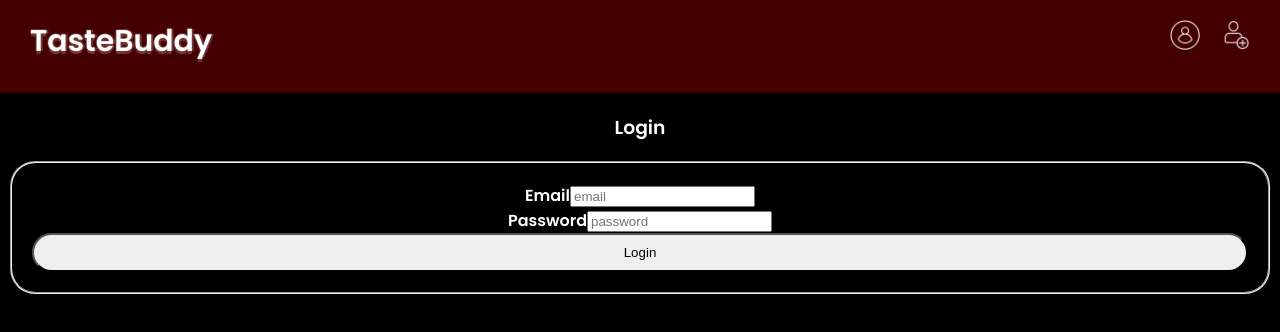
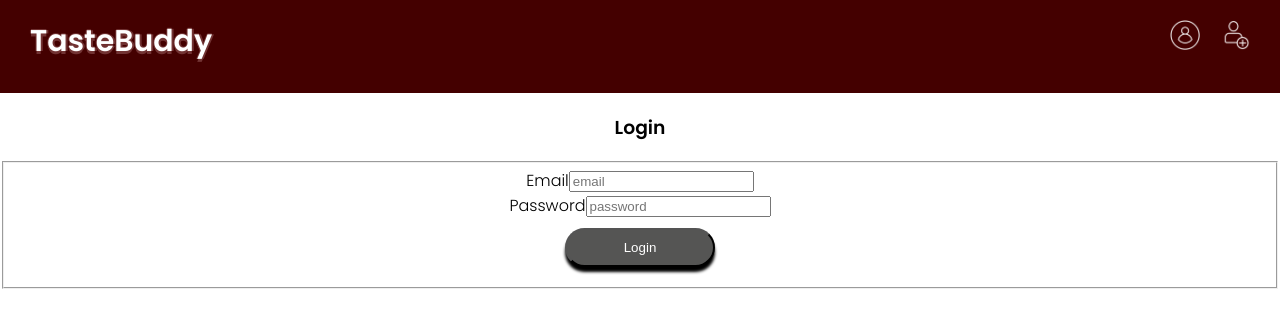
Before and after one commit to mariatorrentedev/taste-buddy-client, a React (Create React App) app: page /login in a window 1280 px wide. Shown: the top 332 px of the page. Built offline with nearby package versions, Linux system fonts and the light colour scheme.

Commit message:
giving it some flair to my tbclient/App in its own box

```diff
--- /dev/null
+++ b/src/App/App.css
@@ -0,0 +1,37 @@
+.tasting-item {
+  list-style: none;
+}
+.unexpanded,
+button {
+  background-color: rgb(68, 0, 0);
+  box-shadow: 0 5px 3px black;
+  color: white;
+  border-radius: 25px;
+  cursor: pointer;
+}
+.unexpanded:hover {
+  background-color: brown;
+  text-shadow: -1px 0 #723333, 0 2px#723333, 2px 0#723333, 0 -1px#723333;
+}
+.tasting-item-buttons {
+  padding: 20px;
+  display: flex;
+  justify-content: center;
+}
+button {
+  background-color: rgb(85, 85, 84);
+  width: 150px;
+  margin: 10px;
+}
+
+button:hover {
+  background-color: black;
+}
+
+.input-search,
+.varietal-filter,
+.vintage-filter,
+.score-filter {
+  justify-content: center;
+  margin-bottom: 20px;
+}
--- a/src/App.js
+++ b/src/App/App.js
@@ -1,18 +1,18 @@
 import React, { Component } from "react";
 import { Route } from "react-router-dom";
-import config from "./config";
-import Nav from "./Components/Nav/Nav";
-import Login from "./Components/Login/Login";
-import Signup from "./Components/Singup/Signup";
-import LandingPage from "./Components/LandingPage/LadingPage";
-import AddTasting from "./Components/AddTasting/AddTasting";
-import Home from "./Components/Home/Home";
-import Dashboard from "./Components/Dashboard/Dashboard";
-import TastingList from "./Components/TastingList/TastingList";
-import Context from "./Context";
-import EditTasting from "./Components/EditTasting/EditTasting";
-import PrivateRoute from "./Utils/PrivateRoute";
-import tokenService from "./services/token-service";
+import config from "../config";
+import Nav from "../Components/Nav/Nav";
+import Login from "../Components/Login/Login";
+import Signup from "../Components/Singup/Signup";
+import LandingPage from "../Components/LandingPage/LadingPage";
+import AddTasting from "../Components/AddTasting/AddTasting";
+import Home from "../Components/Home/Home";
+import Dashboard from "../Components/Dashboard/Dashboard";
+import TastingList from "../Components/TastingList/TastingList";
+import Context from "../Context";
+import EditTasting from "../Components/EditTasting/EditTasting";
+import PrivateRoute from "../Utils/PrivateRoute";
+import tokenService from "../services/token-service";
 
 class App extends Component {
   state = {
@@ -23,11 +23,6 @@ class App extends Component {
       this.setState({
         tastings,
         error: null,
-      });
-    },
-    deleteTasting: (id) => {
-      this.setState({
-        tastings: this.state.tastings.filter((tasting) => tasting.id !== id),
       });
     },
     addTasting: (newTasting) => {
@@ -43,6 +38,11 @@ class App extends Component {
           }
           return t;
         }),
+      });
+    },
+    deleteTasting: (id) => {
+      this.setState({
+        tastings: this.state.tastings.filter((tasting) => tasting.id !== id),
       });
     },
     getTastings: () => {
--- a/src/Components/AddTasting/AddTasting.css
+++ /dev/null
@@ -1,32 +0,0 @@
-body {
-  color: white;
-  background-color: black;
-}
-
-fieldset {
-  border-radius: 25px;
-  padding: 20px;
-  margin: 10px;
-}
-legend {
-  font-size: 20px;
-  font-weight: bolder;
-}
-
-input[type="text"],
-input[type="number"],
-select,
-option,
-textarea {
-  border-radius: 20px;
-  color: black;
-  width: 100%;
-  padding: 1%;
-  text-align: center;
-}
-label {
-  font-weight: bolder;
-}
-button {
-  width: 100%;
-}
--- a/src/Components/AddTasting/AddTasting.js
+++ b/src/Components/AddTasting/AddTasting.js
@@ -2,7 +2,6 @@ import React, { Component } from "react";
 import config from "../../config";
 import Context from "../../Context";
 import tokenService from "../../services/token-service";
-import "./AddTasting.css";
 
 class AddTasting extends Component {
   static contextType = Context;
@@ -746,7 +745,7 @@ class AddTasting extends Component {
               id="comments"
               name="comments"
               rows="5"
-              cols="70"
+              cols="50"
               onChange={(e) => this.handleChange(e)}
               placeholder="Spectacular wine from Salta. Deep red. Complex, red and ripe fruits..."
             ></textarea>
@@ -764,12 +763,10 @@ class AddTasting extends Component {
                 <option value="100">100</option>
               </select>
             </div>
-            <div>
-              <a type="click" onClick={this.handleClickCancel}>
-                X
-              </a>
-            </div>
           </fieldset>
+          <button type="submit" onClick={this.handleClickCancel}>
+            Cancel
+          </button>
           <button type="submit">Add Tasting</button>
         </form>
       </div>
--- a/src/Components/EditTasting/EditTasting.js
+++ b/src/Components/EditTasting/EditTasting.js
@@ -851,7 +851,7 @@ class EditTasting extends Component {
               id="comments"
               name="comments"
               rows="5"
-              cols="70"
+              cols="50"
               value={newTasting.comments}
               onChange={(e) => this.handleChange(e)}
               placeholder="Spectacular wine from Salta. Deep red. Complex, red and ripe fruits..."
--- a/src/Components/TastingItem/TastingItem.js
+++ b/src/Components/TastingItem/TastingItem.js
@@ -2,6 +2,7 @@ import React, { Component } from "react";
 import { Link } from "react-router-dom";
 import Context from "../../Context";
 import DeleteButton from "../DeleteButton/DeleteButton";
+import "../../App/App.css";
 
 export default class TastingItem extends Component {
   static contextType = Context;
@@ -55,12 +56,14 @@ export default class TastingItem extends Component {
     return (
       <li className="tasting-item" key={this.props.id}>
         <div
-          className="tasting-item-content"
+          className="tastinng-item-content"
           onClick={() => this.setState({ opened: !this.state.opened })}
         >
+          <section className="unexpanded">
             <h2 className="winename">
               {winename} - {score}
             </h2>
+          </section>
           {this.state.opened && (
             <section className="tasting-item-expanded">
               <div className="wine-profile">
@@ -111,9 +114,6 @@ export default class TastingItem extends Component {
                 <p>{comments}</p>
                 <p>{score}</p>
               </div>
-            </section>
-          )}
-        </div>
               <div className="tasting-item-buttons">
                 <Link to={`/edittasting/${this.props.id}`}>
                   <button className="edit-tasting">Edit</button>
@@ -124,6 +124,9 @@ export default class TastingItem extends Component {
                   history={this.props.history}
                 />
               </div>
+            </section>
+          )}
+        </div>
       </li>
     );
   }
--- a/src/index.js
+++ b/src/index.js
@@ -2,7 +2,7 @@ import React from "react";
 import ReactDOM from "react-dom";
 import { BrowserRouter } from "react-router-dom";
 import "./index.css";
-import App from "./App";
+import App from "./App/App";
 import reportWebVitals from "./reportWebVitals";
 
 ReactDOM.render(
```
Also changed, not shown: src/Components/TastingItem/TastingItem.css (deleted), 2 other files (tests, documents, lock files or other folders). Lines whose indentation alone changed are shown as unchanged.
